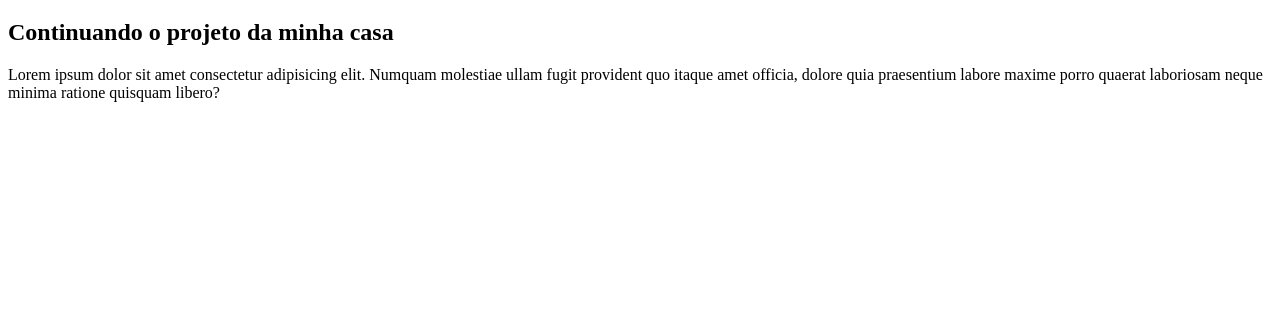
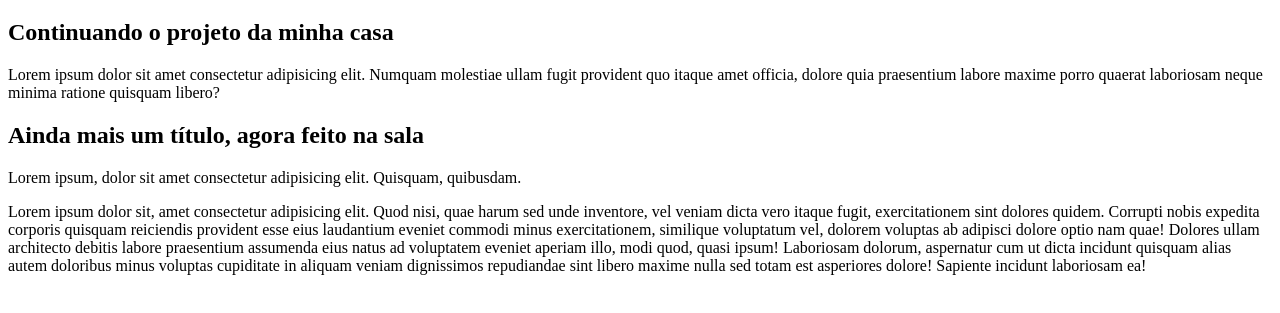
Before and after one commit to marciomarcal98/projeto-github02tb, a plain HTML site: page index.html in a window 1280 px wide. Shown: the part 61-374 px from the top of the page. Drawn offline with Linux system fonts and the light colour scheme.

Commit message:
adição de mais um h2 e de dois parágrafos; feito em sala

```diff
--- a/index.html
+++ b/index.html
@@ -10,5 +10,9 @@
 
     <h2>Continuando o projeto da minha casa</h2>
     <p>Lorem ipsum dolor sit amet consectetur adipisicing elit. Numquam molestiae ullam fugit provident quo itaque amet officia, dolore quia praesentium labore maxime porro quaerat laboriosam neque minima ratione quisquam libero?</p>
+
+    <h2>Ainda mais um título, agora feito na sala</h2>
+    <p>Lorem ipsum, dolor sit amet consectetur adipisicing elit. Quisquam, quibusdam.</p>
+    <p>Lorem ipsum dolor sit, amet consectetur adipisicing elit. Quod nisi, quae harum sed unde inventore, vel veniam dicta vero itaque fugit, exercitationem sint dolores quidem. Corrupti nobis expedita corporis quisquam reiciendis provident esse eius laudantium eveniet commodi minus exercitationem, similique voluptatum vel, dolorem voluptas ab adipisci dolore optio nam quae! Dolores ullam architecto debitis labore praesentium assumenda eius natus ad voluptatem eveniet aperiam illo, modi quod, quasi ipsum! Laboriosam dolorum, aspernatur cum ut dicta incidunt quisquam alias autem doloribus minus voluptas cupiditate in aliquam veniam dignissimos repudiandae sint libero maxime nulla sed totam est asperiores dolore! Sapiente incidunt laboriosam ea!</p>
 </body>
 </html>
```
